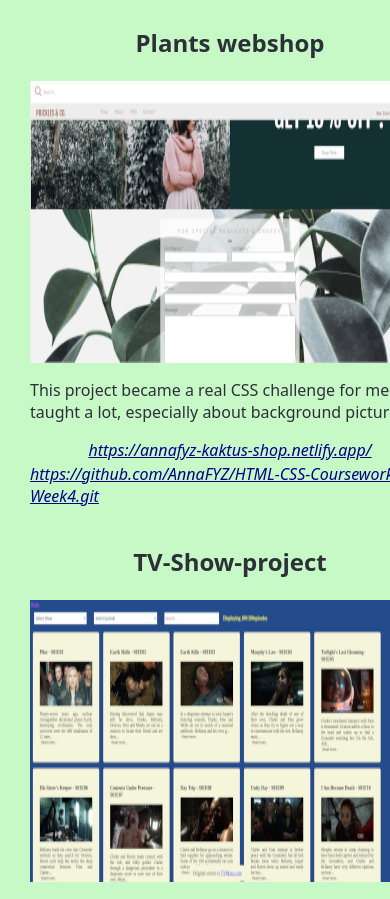
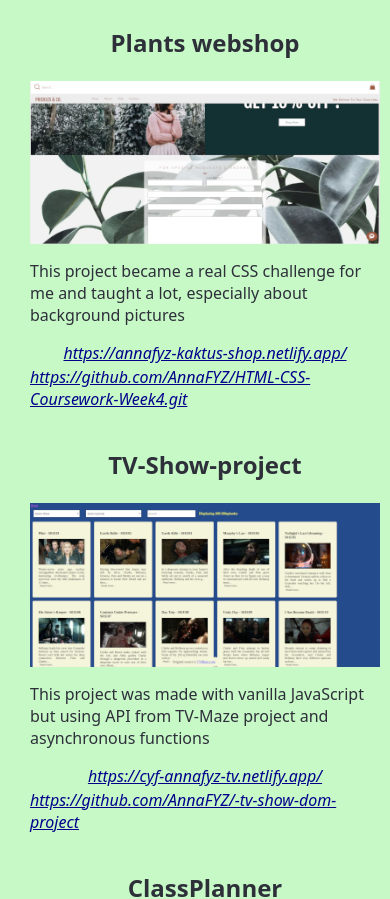
Before and after one commit to AnnaFYZ/Portfolio, a React (Create React App) app: page /projects in a window 390 px wide. Shown: the top 899 px of the page. Built offline with nearby package versions, Linux system fonts and the light colour scheme.

Commit message:
media-queries added

```diff
--- a/src/App.css
+++ b/src/App.css
@@ -221,3 +221,58 @@ footer {
   bottom: 0;
   background-color: var(--paper);
 }
+
+/* Existing styles */
+
+/* Media query for smaller screens */
+@media screen and (max-width: 768px) {
+  .homepage {
+    grid-template-columns: 100%; /* Adjust the grid layout for smaller screens */
+  }
+
+  .greetingPic {
+    width: 100%; /* Make the image take 100% of the container width */
+  }
+
+  .projects {
+    flex-direction: column; /* Stack projects vertically on smaller screens */
+  }
+
+  .projectCard {
+    width: 100%; /* Make the project card take 100% of the container width */
+  }
+
+  .bigImage {
+    width: 100%; /* Make the image take 100% of the container width */
+    height: auto; /* Maintain the aspect ratio */
+  }
+
+  .about {
+    flex-direction: column; /* Stack about content vertically on smaller screens */
+  }
+
+  .avatarPic {
+    width: 100%; /* Make the avatar take 100% of the container width */
+    max-width: 150px; /* Set a max width to prevent it from getting too large */
+  }
+
+  .contact-page {
+    flex: 1;
+  }
+
+  textarea {
+    width: 100%; /* Make the textarea take 100% of the container width */
+  }
+
+  #submitBtn {
+    width: 100%; /* Make the button take 100% of the container width */
+  }
+
+  footer {
+    width: 100%; /* Make the footer take 100% of the container width */
+  }
+}
+
+/* Additional media queries for different screen sizes if needed */
+
+/* ... */
```
